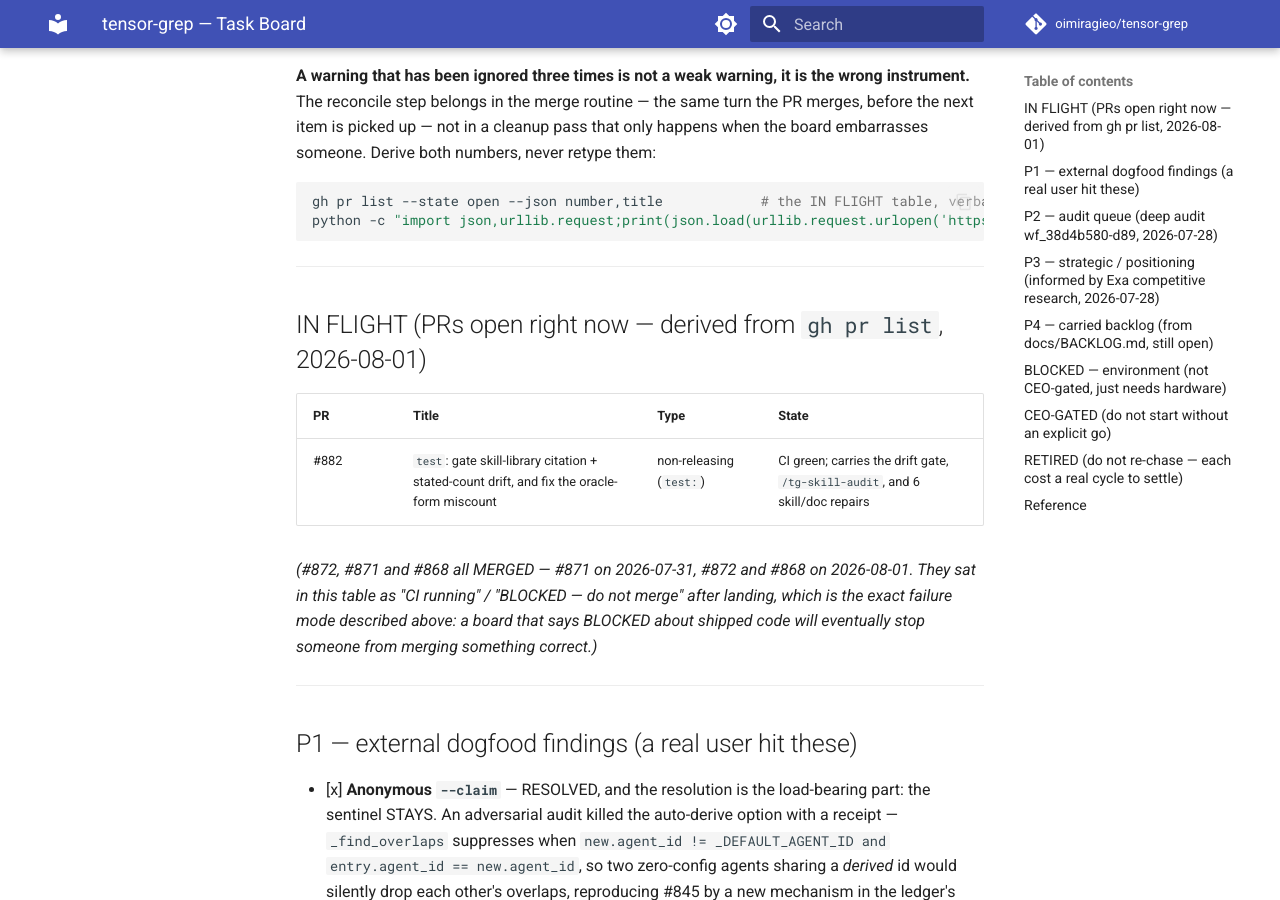
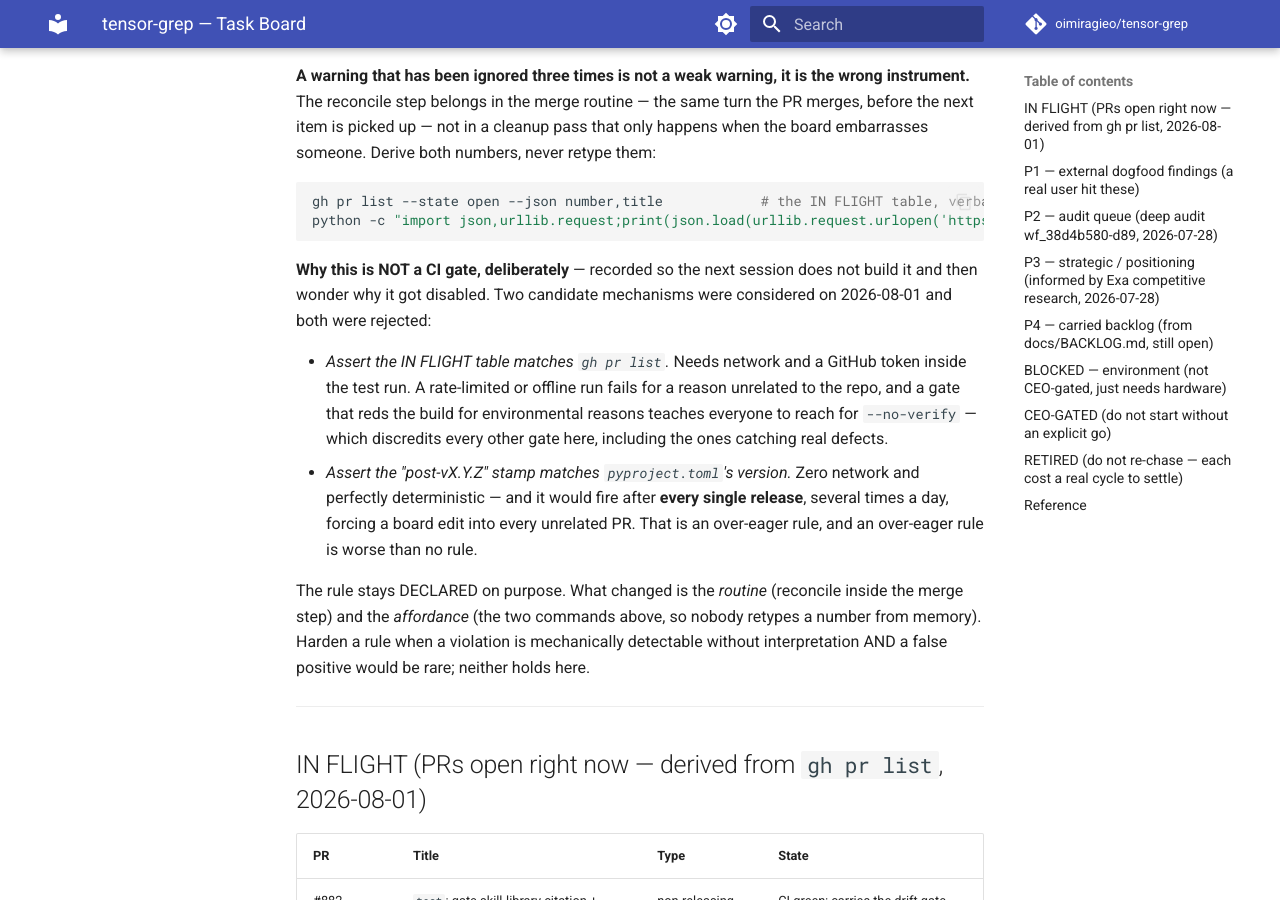
Before and after one commit to oimiragieo/tensor-grep, an MkDocs documentation site: the page built from docs/TASK_BOARD.md, in a window 1280 px wide and 900 px high, scrolled down 817 px. Built offline with MkDocs 1.6.1 and Material for MkDocs 9.7.7, drawn with Linux system fonts in a browser that asks for light colours; comment, search, counter and statistics services are not loaded.

Commit message:
docs(board): record WHY the staleness rule stays declared rather than gated
Three violations of the same rule normally argues for a mechanism. Both
candidates were considered and rejected, and the reasoning is written down so
the next session does not build one and then wonder why it got disabled:

  - matching IN FLIGHT against `gh pr list` needs network + a token inside the
    test run, so an offline or rate-limited run reds the build for a reason
    unrelated to the repo -- that is how a team learns to reach for --no-verify,
    which costs you every other gate too
  - matching the stamp against pyproject's version is deterministic and needs no
    network, and would fire after EVERY release (several a day), forcing a board
    edit into every unrelated PR

What changed instead is the routine (reconcile inside the merge step) and the
affordance (the two derive-commands, so nobody retypes a number from memory).

Harden when a violation is mechanically detectable without interpretation AND a
false positive would be rare. Neither holds here.

Co-Authored-By: Claude Opus 5 (1M context) <noreply@anthropic.com>

````diff
--- a/docs/TASK_BOARD.md
+++ b/docs/TASK_BOARD.md
@@ -37,6 +37,24 @@ both numbers, never retype them:
 gh pr list --state open --json number,title            # the IN FLIGHT table, verbatim
 python -c "import json,urllib.request;print(json.load(urllib.request.urlopen('https://pypi.org/pypi/tensor-grep/json'))['info']['version'])"
 ```
+
+**Why this is NOT a CI gate, deliberately** — recorded so the next session does not build it and
+then wonder why it got disabled. Two candidate mechanisms were considered on 2026-08-01 and both
+were rejected:
+
+- *Assert the IN FLIGHT table matches `gh pr list`.* Needs network and a GitHub token inside the
+  test run. A rate-limited or offline run fails for a reason unrelated to the repo, and a gate that
+  reds the build for environmental reasons teaches everyone to reach for `--no-verify` — which
+  discredits every other gate here, including the ones catching real defects.
+- *Assert the "post-vX.Y.Z" stamp matches `pyproject.toml`'s version.* Zero network and perfectly
+  deterministic — and it would fire after **every single release**, several times a day, forcing a
+  board edit into every unrelated PR. That is an over-eager rule, and an over-eager rule is worse
+  than no rule.
+
+The rule stays DECLARED on purpose. What changed is the *routine* (reconcile inside the merge step)
+and the *affordance* (the two commands above, so nobody retypes a number from memory). Harden a
+rule when a violation is mechanically detectable without interpretation AND a false positive would
+be rare; neither holds here.
 
 ---
 
````
